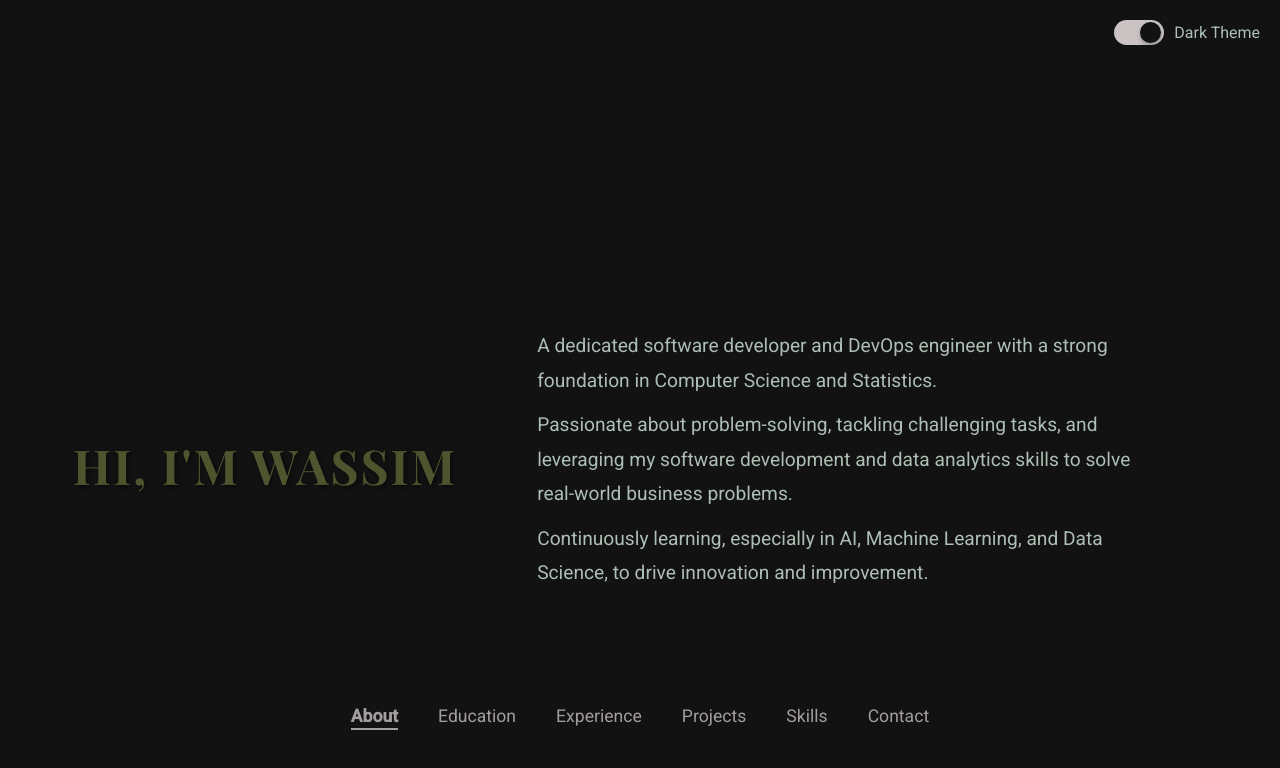
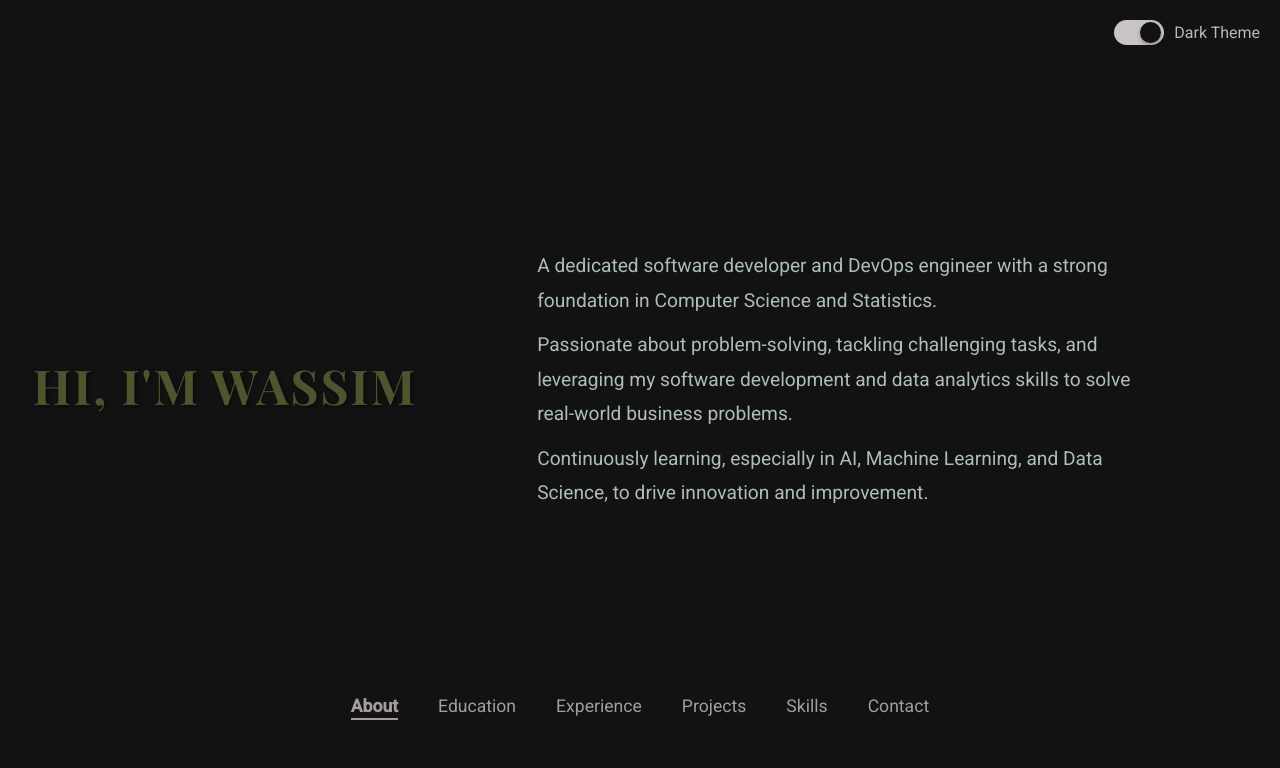
Before and after one commit to wassimwazzi/wassimwazzi.github.io, a React (Create React App) app: page / in a window 1280 px wide. Shown: the top 768 px of the page. Built offline with nearby package versions, Linux system fonts and the light colour scheme.

Commit message:
small improvements

```diff
--- a/src/components/About/About.css
+++ b/src/components/About/About.css
@@ -13,7 +13,6 @@
   gap: var(--spacing-3);
   flex-direction: column;
   justify-content: center;
-  /* padding: var(--spacing-6); */
 }
 
 @media (min-width: 768px ) {
@@ -46,6 +45,7 @@
   line-height: var(--line-height-lg);
   max-width: var(--max-width);
   text-align: left;
+  padding: 0 var(--spacing-3);
 }
 
 .about-slide-left {
--- a/src/components/common/ScrollableContent/Scrollable.css
+++ b/src/components/common/ScrollableContent/Scrollable.css
@@ -8,12 +8,7 @@
 .scrollable-container {
     height: 100%;
     display: flex;
-}
-
-@media screen and (min-height: 800px), screen and (min-width: 500px) {
-    .scrollable-container {
-        align-items: center;
-    }
+    align-items: center;
 }
 
 .scrollable-content {
--- a/src/components/common/ScrollableContent/Scrollable.js
+++ b/src/components/common/ScrollableContent/Scrollable.js
@@ -89,6 +89,7 @@ const Scrollable = ({ children }) => {
                         {children.map((_, index) => (
                             <div
                                 key={index}
+
                                 className={`progress-point ${index <= componentIndex ? 'fill' : 'no-fill'}`}
                                 onClick={() => handleProgressPointClick(index)}
                             />
--- a/src/styles/main.css
+++ b/src/styles/main.css
@@ -29,7 +29,6 @@
 
 @media (max-width: 500px), (max-height: 850px) {
   .content {
-    margin-top: var(--spacing-5);
     padding: 0 var(--spacing-1);
   }
 
```
